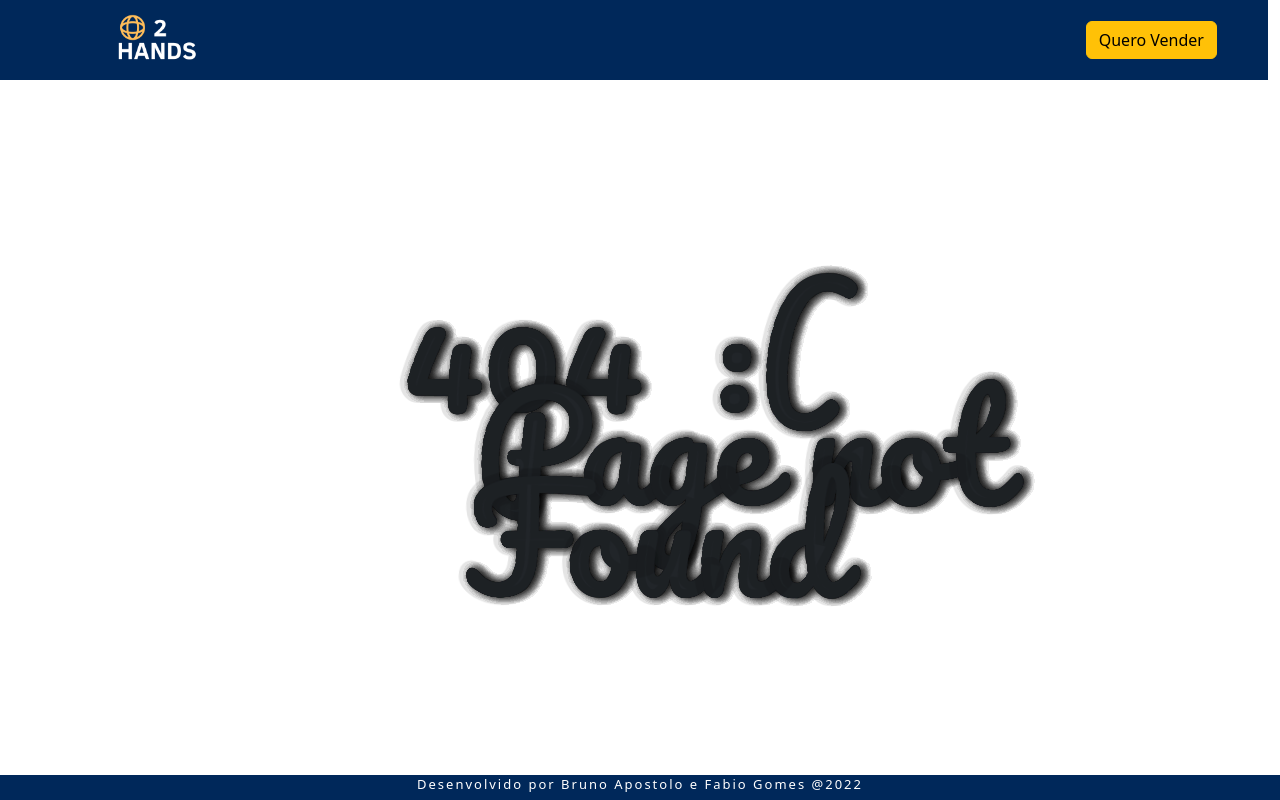
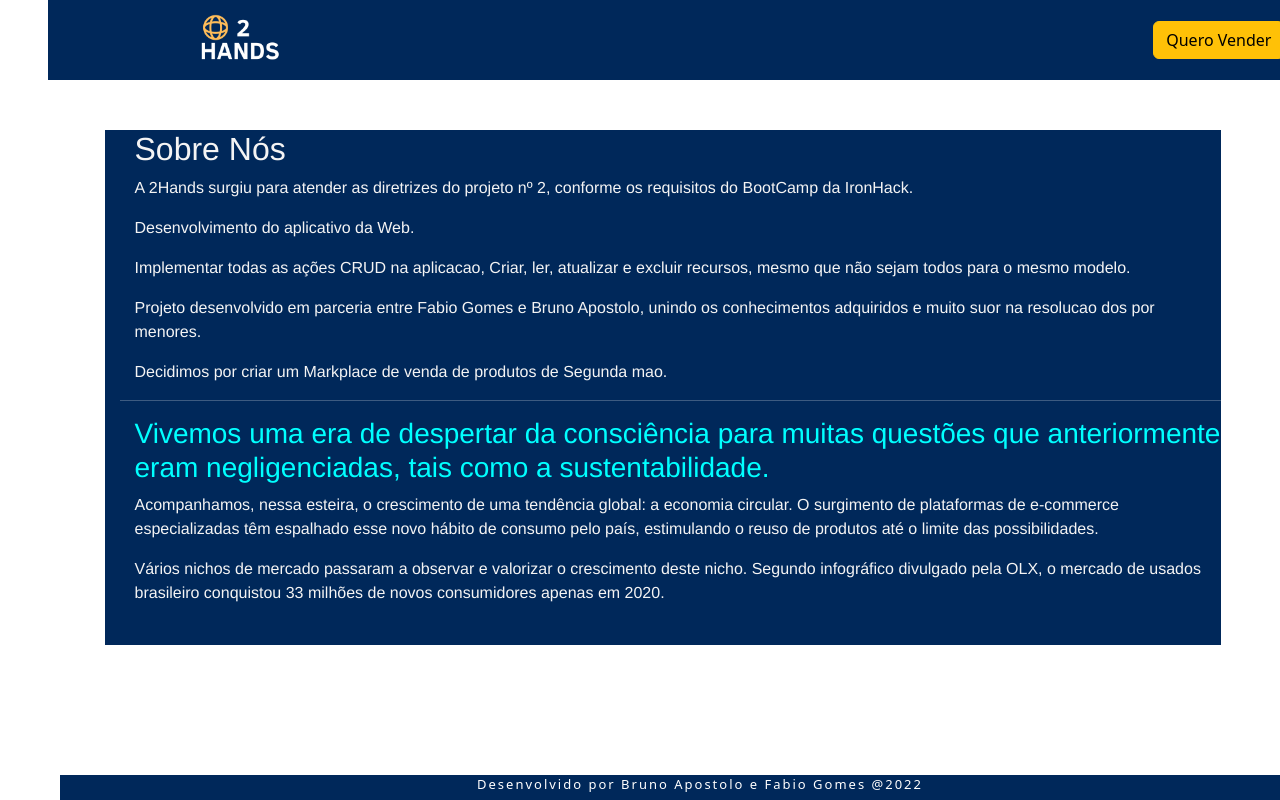
Before and after one commit to fabiolpgomes/2hands, a React (Create React App) app: page /about in a window 1280 px wide. Built offline with nearby package versions, Linux system fonts and the light colour scheme.

Commit message:
Created About us page

```diff
--- a/src/App.js
+++ b/src/App.js
@@ -1,12 +1,13 @@
 import "./App.css";
 import React from "react";
-import { Routes, Route } from "react-router-dom";
+import { Routes, Route, Link } from "react-router-dom";
 import AllProducts from "./pages/AllProducts";
 import CreateProduct from "./pages/CreateProduct";
 import HomePage from "./pages/HomePage";
 import DetailProduct from "./pages/DetailProduct";
 import Navbar from "./components/navbar";
 import ErrorPage from "./pages/ErrorPage";
+import AboutUs from "./pages/AboutUs";
 
 function App() {
   return (
@@ -17,11 +18,15 @@ function App() {
         <Route path="/allProducts" element={<AllProducts />} />
         <Route path="/createProduct" element={<CreateProduct />} />
         <Route path="/allProducts/:productId" element={<DetailProduct />} />
+        <Route path="/about" element={<AboutUs />} />
         <Route path="*" element={<ErrorPage />} />
       </Routes>
-      <footer className="footer" margin-top="5px" responsive="sm">
-        Desenvolvido por Bruno Apostolo e Fabio Gomes @2022
-      </footer>
+
+      <Link to="/about">
+        <footer className="footer" margin-top="5px" responsive="sm">
+          Desenvolvido por Bruno Apostolo e Fabio Gomes @2022
+        </footer>
+      </Link>
     </div>
   );
 }
--- /dev/null
+++ b/src/pages/AboutUs/aboutUs.css
@@ -0,0 +1,31 @@
+
+*{
+    margin-left: 15px;
+}
+
+.about {
+  margin-top: 130px;
+}
+
+h1 {
+    font-size: 3rem;
+    margin-left: 25px;
+}
+
+.header {
+    padding: 0 0 35px 0;
+    background-color: #00285a;
+    margin-left: 5px;
+    }
+
+  .header-2 {
+    margin: 0 auto;
+    background-color: #00285a;
+    color: #f4f4f4;
+    margin-top: 2px;
+    font-family: Helvetica, sans-serif;
+    }
+
+    h3 {
+      color:aqua
+    }
--- a/src/pages/AboutUs/index.js
+++ b/src/pages/AboutUs/index.js
@@ -1,11 +1,59 @@
-
+import "./aboutUs.css";
 
 function AboutUs() {
-    return (
-        <>
+  return (
+    <div className="about container-lg">
+      <div class="header-2">
+        <div class="header-2-left">
+          <h2>Sobre Nós</h2>
 
-        </>
-     );
+          <p>
+            A 2Hands surgiu para atender as diretrizes do projeto nº 2, conforme
+            os requisitos do BootCamp da IronHack. </p>
+
+            <p>
+            Desenvolvimento do aplicativo da Web.
+            </p>
+            <p>
+            Implementar todas as ações CRUD na aplicacao, Criar, ler, atualizar
+            e excluir recursos, mesmo que não sejam todos para o mesmo modelo.
+            </p>
+
+          <p>
+            Projeto desenvolvido em parceria entre Fabio Gomes e Bruno Apostolo,
+            unindo os conhecimentos adquiridos e muito suor na resolucao dos por
+            menores.
+          </p>
+
+          <p>
+            Decidimos por criar um Markplace de venda de produtos de Segunda
+            mao.
+          </p>
+          <hr />
+
+          <h3>
+            Vivemos uma era de despertar da consciência para muitas questões que
+            anteriormente eram negligenciadas, tais como a sustentabilidade.
+          </h3>
+
+          <p>
+            Acompanhamos, nessa esteira, o crescimento de uma tendência global:
+            a economia circular. O surgimento de plataformas de e-commerce
+            especializadas têm espalhado esse novo hábito de consumo pelo país,
+            estimulando o reuso de produtos até o limite das possibilidades.
+          </p>
+          <p>
+            Vários nichos de mercado passaram a observar e valorizar o
+            crescimento deste nicho. Segundo infográfico divulgado pela OLX, o
+            mercado de usados brasileiro conquistou 33 milhões de novos
+            consumidores apenas em 2020.
+          </p>
+          <br />
+
+        </div>
+      </div>
+    </div>
+  );
 }
 
 export default AboutUs;
```
